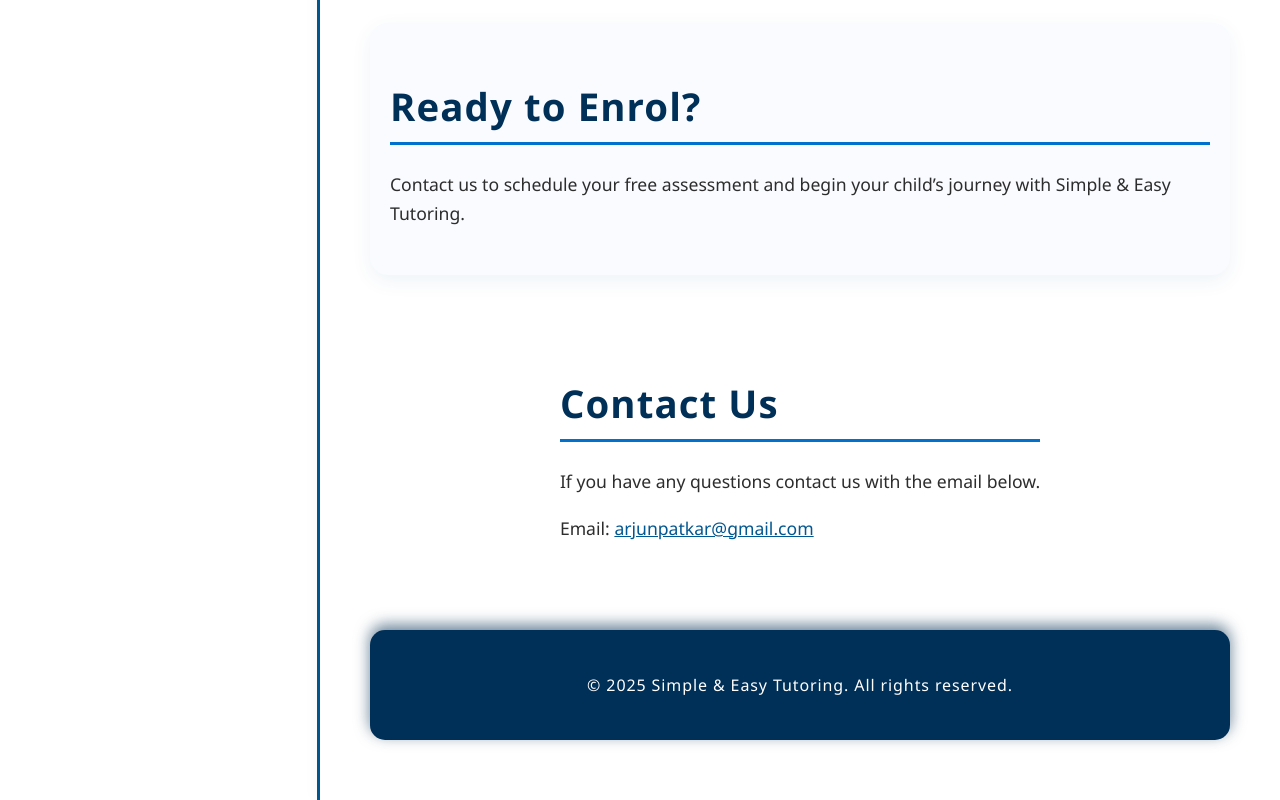
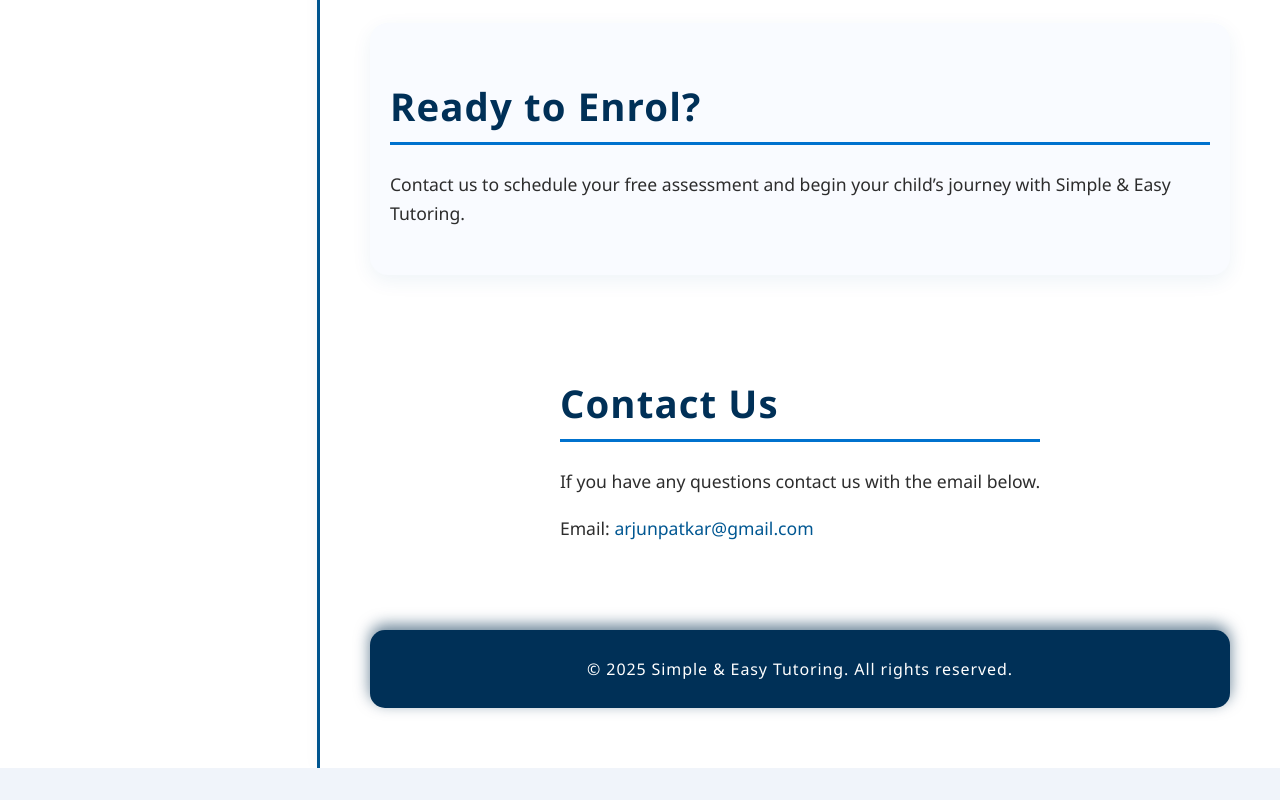
Before and after one commit to AP678410-hub/Simple-Easy-Tutoring, a plain HTML site: page index.html in a window 1280 px wide. Shown: the part 4736-5536 px from the top of the page. After the commit the page ends 5504 px from the top, so only its background shows below. Drawn offline with Linux system fonts and the light colour scheme.

Commit message:
Update index.html

```diff
--- a/index.html
+++ b/index.html
@@ -16,12 +16,14 @@
       font-family: 'Segoe UI', Tahoma, Geneva, Verdana, sans-serif;
       background: #f0f4fa;
       color: #1a1a1a;
-      overflow: auto; /* allow scrolling */
+      overflow-y: auto; /* Allow full page scroll */
+      height: auto;     /* Remove fixed height */
     }
 
     .layout-wrapper {
       display: flex;
       min-height: 100vh;
+      flex-wrap: wrap; /* Wrap on small screens */
     }
 
     /* Sidebar */
@@ -30,10 +32,11 @@
       background-color: #fff;
       padding: 30px 25px;
       border-right: 3px solid #005792;
-      overflow-y: auto;
       box-shadow: 4px 0 10px rgb(0 0 0 / 0.05);
       display: flex;
       flex-direction: column;
+      height: auto;       /* Let height grow with content */
+      overflow: visible;  /* No internal scroll */
     }
 
     .educator-sidebar h3 {
@@ -86,12 +89,13 @@
     /* Main Content */
     .main-content {
       flex: 1;
-      overflow-y: auto;
       background: #fff;
       padding: 40px 50px 60px;
       display: flex;
       flex-direction: column;
       box-shadow: -4px 0 15px rgb(0 0 0 / 0.03);
+      height: auto;       /* Let height grow */
+      overflow: visible;  /* No internal scroll */
     }
 
     header {
@@ -252,18 +256,15 @@
 
       .educator-sidebar {
         width: 100%;
-        height: auto;
         border-right: none;
         border-bottom: 3px solid #005792;
         padding: 25px 20px;
         box-shadow: none;
-        overflow-y: visible;
+        overflow: visible;
       }
 
       .main-content {
         padding: 30px 20px 50px;
-        height: auto;
-        overflow: visible;
       }
     }
   </style>
@@ -296,7 +297,7 @@
       <article class="educator-card" tabindex="0">
         <img src="https://images.unsplash.com/photo-1524504388940-b1c1722653e1?auto=format&fit=crop&w=80&q=80" alt="Portrait of Sophia Patel" />
         <div class="educator-info">
-          <p><strong>Name:</strong>Zahin Raki</p>
+          <p><strong>Name:</strong> Zahin Raki</p>
           <p><strong>Email:</strong> milkisgood102@gmail.com</p>
           <p><strong>Subjects:</strong> Technology & STEM, Science, Math</p>
           <p><strong>Year Levels:</strong> 4–6</p>
@@ -417,11 +418,11 @@
       <section id="contact" class="section" tabindex="0">
         <h2>Contact Us</h2>
         <p>If you have any questions contact us with the email below.</p>
-        <p>Email: <a href="mailto:arjunpatkar@gmail.com" style="color:#005792;">arjunpatkar@gmail.com</a></p>
+        <p>Email: <a href="mailto:arjunpatkar@gmail.com" style="color:#005792; text-decoration:none;">arjunpatkar@gmail.com</a></p>
       </section>
 
       <footer>
-        <p>© 2025 Simple & Easy Tutoring. All rights reserved.</p>
+        &copy; 2025 Simple & Easy Tutoring. All rights reserved.
       </footer>
     </main>
   </div>
```
